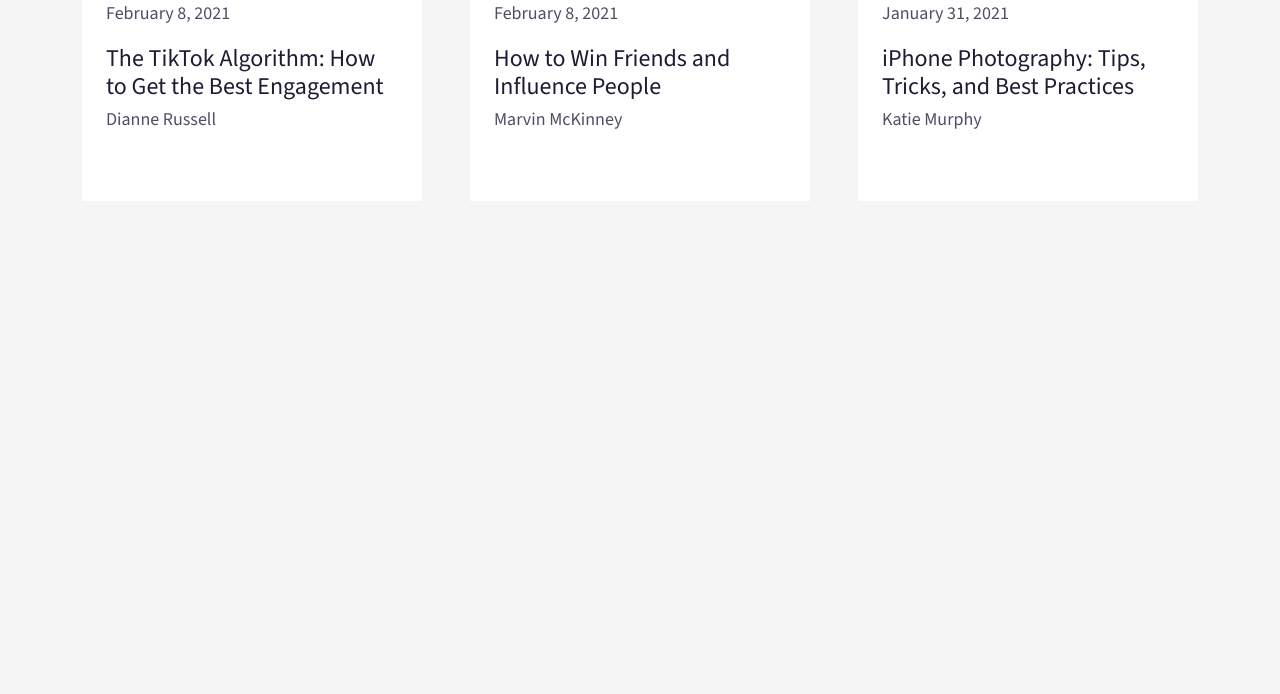
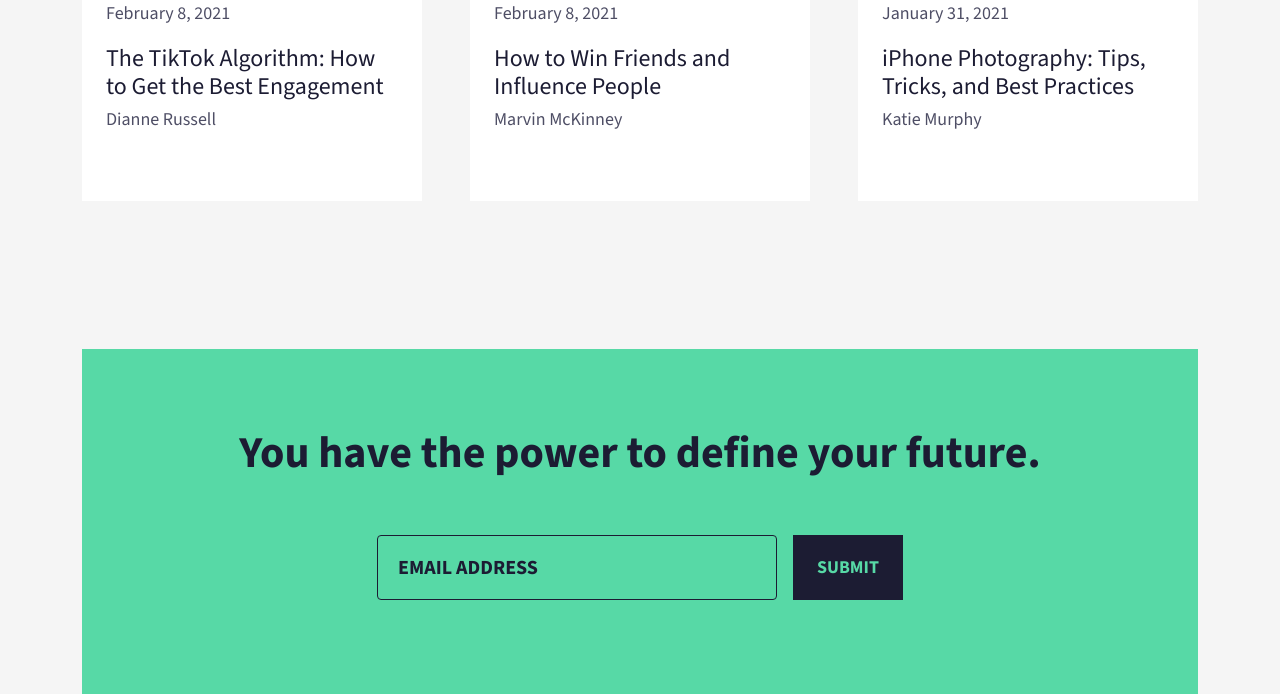
Before and after one commit to archelov1/courseproject, a plain HTML site: page index.html in a window 1280 px wide. Shown: the part 5964-6658 px from the top of the page. Before the commit the page ends 6313 px from the top, so only its background shows below. Drawn offline with nearby package versions, Linux system fonts and the light colour scheme.

Commit message:
add future section

```diff
--- a/index.html
+++ b/index.html
@@ -503,6 +503,17 @@
           </div>
         </div>
       </section>
+
+      <section class="future section">
+        <div class="future__wrapper container">
+          <h2 class="future__title">You have the power to define your future.</h2>
+          <form class="future__form">
+            <label class="visually-hidden" for="future-email">hidden label for email input</label>
+            <input class="future__input" id="future-email" type="email" placeholder="email address"/>
+            <button class="future__submit button" type="button">Submit</button>
+          </form>
+        </div>
+      </section>
     </main>
 
     <footer></footer>
--- a/styles/style.scss
+++ b/styles/style.scss
@@ -794,7 +794,7 @@ p {
             top: 215.34px;
             left: 207px;
             border-radius: 999px 32px 999px 999px;
-            box-shadow: 14px 14px 20px 0px #1C1C3380;
+            box-shadow: 14px 14px 20px 0px #1c1c3380;
             background-color: var(--color-accent);
             z-index: -2;
 
@@ -844,7 +844,6 @@ p {
 }
 
 .articles {
-
     &__content {
         display: flex;
         flex-direction: column;
@@ -918,6 +917,92 @@ p {
     }
 }
 
+.future {
+    padding-block: 0px;
+    padding-inline: 82px;
+
+    @include mobile {
+        padding-inline: 24px;
+    }
+
+    &__wrapper {
+        background-color: var(--color-accent);
+        padding-top: 78px;
+        padding-bottom: 94px;
+    }
+
+    &__title {
+        color: var(--color-secondary);
+        margin-bottom: 57px;
+        text-align: center;
+    }
+
+    &__form {
+        display: flex;
+        justify-content: center;
+        column-gap: 16px;
+
+        @include mobile {
+            flex-direction: column;
+        }
+    }
+
+    &__input {
+        border: 1px solid var(--color-secondary);
+        background-color: transparent;
+        border-radius: 4px;
+        min-width: 400px;
+        font-size: 20px;
+        color: var(--color-secondary);
+        padding-left: 20px;
+        padding-block: 20px;
+        text-transform: uppercase;
+        font-weight: 700;
+        outline: none;
+        transition: border-color 250ms ease-in-out;
+
+        @include mobile {
+            min-width: 0;
+            margin-bottom: 20px;
+        }
+
+        &::placeholder {
+            color: var(--color-secondary);
+            text-transform: uppercase;
+            font-weight: 700;
+        }
+
+        &:hover,
+        &:focus {
+            border-color: var(--color-page);
+        }
+    }
+
+    &__submit {
+        color: var(--color-accent);
+        background-color: var(--color-secondary);
+        padding-inline: 24px;
+        border: 0;
+        text-transform: uppercase;
+        font-weight: 700;
+        padding-block: 20px;
+        transition:
+            color 250ms ease-in-out,
+            background-color 250ms ease-in-out,
+            border 250ms ease-in-out;
+
+        @include mobile {
+            align-self: center;
+        }
+
+        &:hover {
+            background-color: var(--color-accent);
+            color: var(--color-secondary);
+            border: 1px solid var(--color-page);
+        }
+    }
+}
+
 .mobile-overlay {
     width: 100%;
     height: 100%;
```
Also changed, not shown: styles/style.css, 1 other file.
